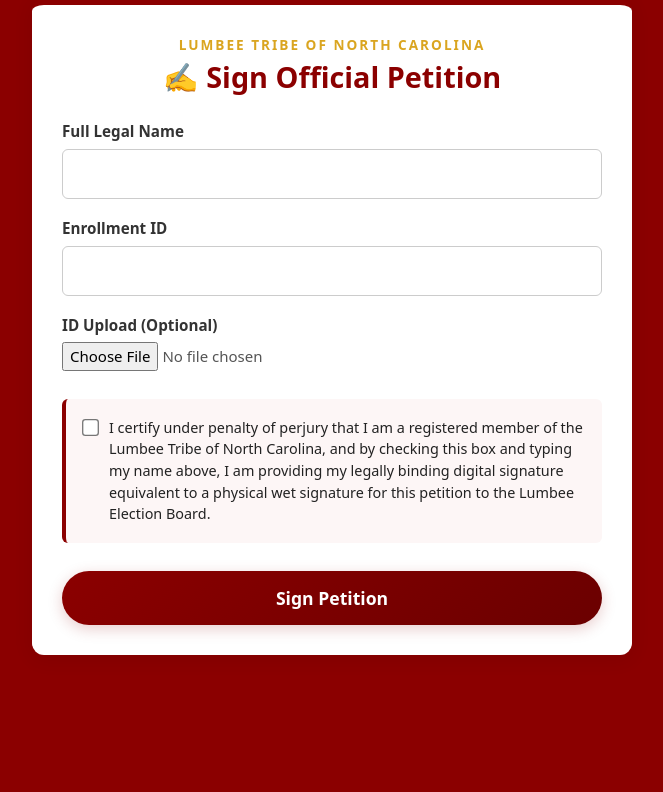
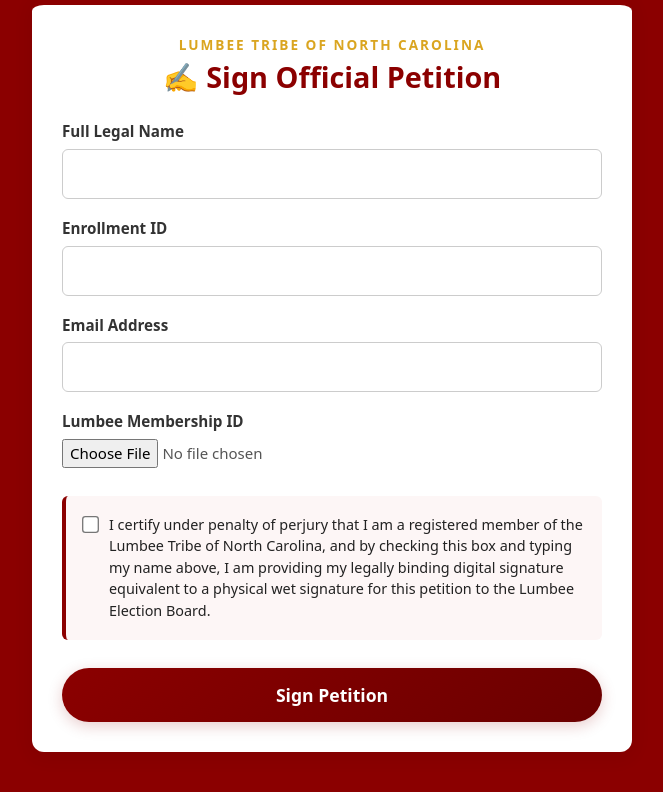
Before and after one commit to jplaschke/lumbee-petition, a Flask app: page /sign in a window 1280 px wide. Shown: the part 117-909 px from the top of the page, without its empty margins (308-971 px from the left). Before the commit the page ends 772 px from the top, so only its background shows below. Run offline with Flask 3, Linux system fonts and the light colour scheme; data comes from the database, SQL or seed files in the repository; some libraries are stand-ins or nearby versions.

Commit message:
Fix sign petition

```diff
--- a/app/forms.py
+++ b/app/forms.py
@@ -15,15 +15,17 @@
     full_name     = StringField('Full Legal Name', validators=[DataRequired()])
     enrollment_id = StringField('Enrollment ID', validators=[DataRequired()])
 
-    # 🚨 CHANGE THIS FIELD TO MANDATORY
-    # FileRequired() stops the form submission if no file is chosen.
-    # FileAllowed() ensures they upload an image or PDF, preventing malicious files.
-    id_upload     = FileField('ID Upload', validators=[
+    # This field remains mandatory, but we will change its frontend label text
+    id_upload     = FileField('Lumbee Membership ID', validators=[
         FileRequired(message="You must upload a photo of your ID to verify your signature."),
         FileAllowed(['jpg', 'jpeg', 'png', 'pdf'], 'Only images (jpg, png) or PDFs are allowed.')
     ])
 
-    email         = StringField('Email Address')
+    # UPDATED: Added DataRequired and Email validators to make it mandatory
+    email         = StringField('Email Address', validators=[
+        DataRequired(message="Email address is required."),
+        Email(message="Please enter a valid email address.")
+    ])
     phone         = StringField('Phone Number')
 
     legal_consent = BooleanField('Legal Consent', validators=[DataRequired()])
--- a/app/templates/sign.html
+++ b/app/templates/sign.html
@@ -11,7 +11,6 @@
     <form method="POST" action="{{ url_for('main_bp.sign') }}" enctype="multipart/form-data" style="display: flex; flex-direction: column; gap: 18px;">
         {{ form.hidden_tag() }}
 
-        <!-- Full Legal Name -->
         <div>
             <label style="display: block; font-weight: 600; margin-bottom: 6px; color: #333333; font-size: 0.95rem;">Full Legal Name</label>
             {{ form.full_name(style="width: 100%; padding: 12px; border: 1px solid #cccccc; border-radius: 6px; box-sizing: border-box; font-size: 16px; background-color: #ffffff; color: #000000;") }}
@@ -22,7 +21,6 @@
             {% endif %}
         </div>
 
-        <!-- Enrollment ID -->
         <div>
             <label style="display: block; font-weight: 600; margin-bottom: 6px; color: #333333; font-size: 0.95rem;">Enrollment ID</label>
             {{ form.enrollment_id(style="width: 100%; padding: 12px; border: 1px solid #cccccc; border-radius: 6px; box-sizing: border-box; font-size: 16px; background-color: #ffffff; color: #000000;") }}
@@ -33,13 +31,26 @@
             {% endif %}
         </div>
 
-        <!-- Optional ID Upload -->
         <div>
-            <label style="display: block; font-weight: 600; margin-bottom: 6px; color: #333333; font-size: 0.95rem;">ID Upload (Optional)</label>
-            {{ form.id_upload(style="width: 100%; font-size: 15px; color: #555555;") }}
+            <label style="display: block; font-weight: 600; margin-bottom: 6px; color: #333333; font-size: 0.95rem;">Email Address</label>
+            {{ form.email(style="width: 100%; padding: 12px; border: 1px solid #cccccc; border-radius: 6px; box-sizing: border-box; font-size: 16px; background-color: #ffffff; color: #000000;") }}
+            {% if form.email.errors %}
+                {% for error in form.email.errors %}
+                    <div style="color: #d9534f; font-size: 0.85rem; margin-top: 4px; font-weight: bold;">{{ error }}</div>
+                {% endfor %}
+            {% endif %}
         </div>
 
-        <!-- Legal Consent Checkbox Card -->
+        <div>
+            <label style="display: block; font-weight: 600; margin-bottom: 6px; color: #333333; font-size: 0.95rem;">Lumbee Membership ID</label>
+            {{ form.id_upload(style="width: 100%; font-size: 15px; color: #555555;") }}
+            {% if form.id_upload.errors %}
+                {% for error in form.id_upload.errors %}
+                    <div style="color: #d9534f; font-size: 0.85rem; margin-top: 4px; font-weight: bold;">{{ error }}</div>
+                {% endfor %}
+            {% endif %}
+        </div>
+
         <div style="padding: 18px; background-color: #fdf6f6; border-left: 4px solid #8B0000; border-radius: 6px; margin-top: 10px;">
             <div style="display: flex; align-items: flex-start; gap: 12px;">
                 {{ form.legal_consent(id="legal_consent", style="margin-top: 4px; transform: scale(1.3); cursor: pointer;") }}
@@ -54,7 +65,6 @@
             {% endif %}
         </div>
 
-        <!-- Submit Button Matches Theme CTA -->
         <div style="margin-top: 10px;">
             {{ form.submit(style="width: 100%; padding: 14px; background: linear-gradient(135deg, #8B0000, #6B0000); color: white; border: none; border-radius: 50px; font-weight: 700; font-size: 1.1rem; cursor: pointer; box-shadow: 0 4px 15px rgba(139,0,0,0.2); transition: transform 0.2s;") }}
         </div>
```
